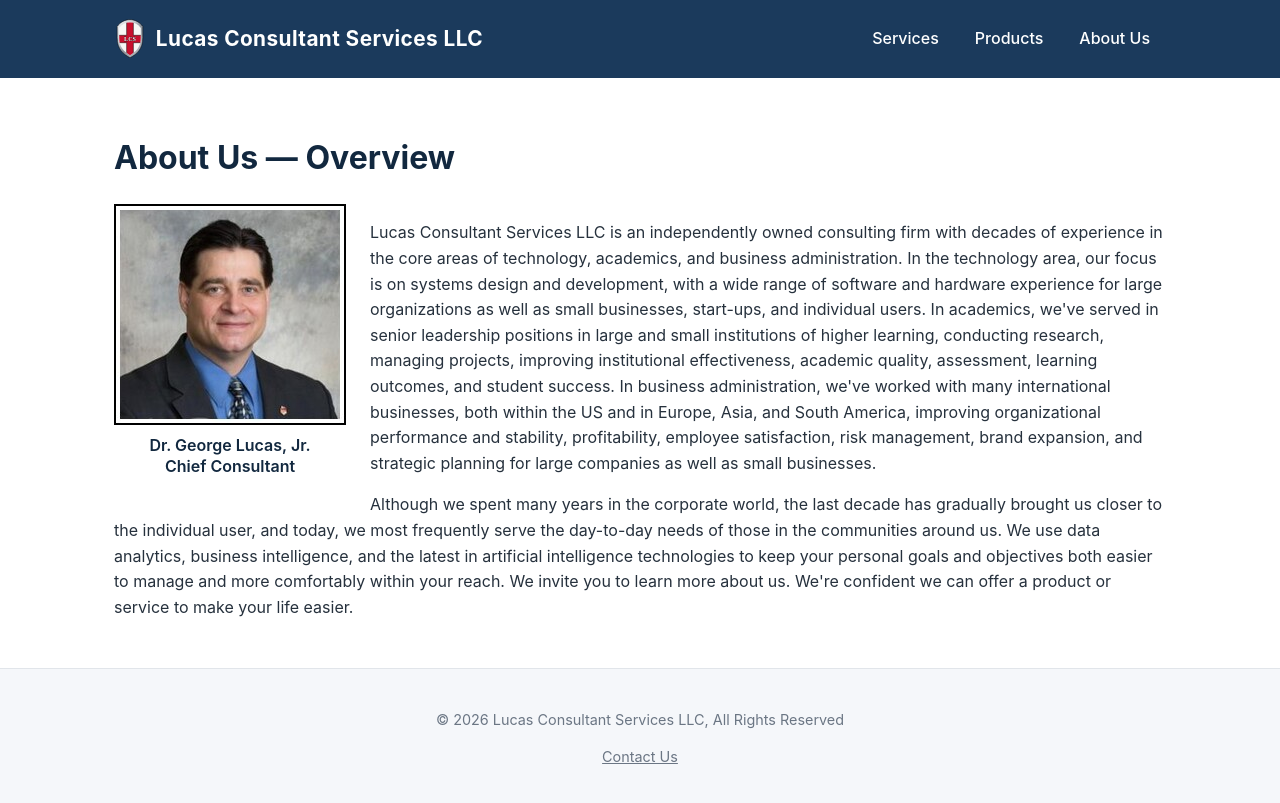
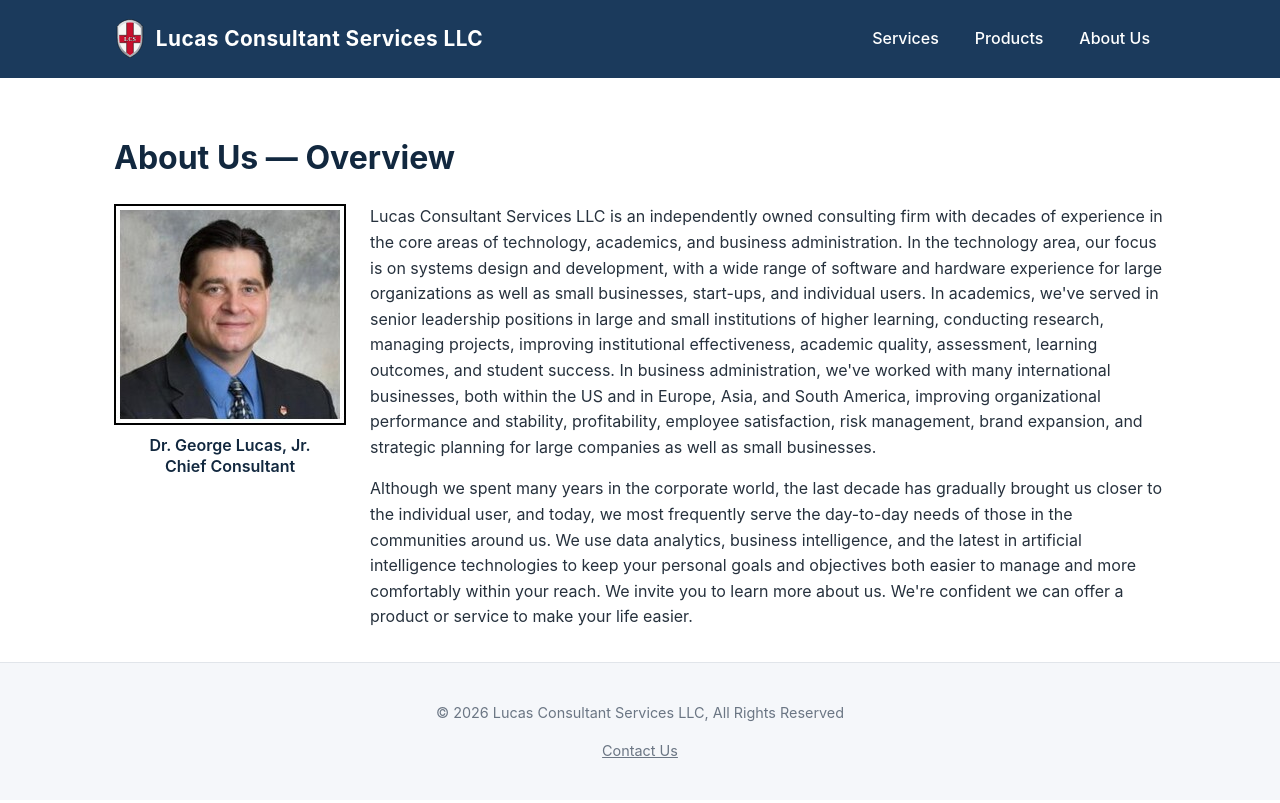
Before and after one commit to DrColorado/lucas-consulting-site, a Jekyll site: the page built from lucas-consulting-site/about/index.md, in a window 1280 px wide. Shown: the top 803 px of the page. Built offline with Jekyll 4.4.1, drawn with Linux system fonts in a browser that asks for light colours.

Commit message:
update with Claude AI support

```diff
--- a/lucas-consulting-site/about/index.md
+++ b/lucas-consulting-site/about/index.md
@@ -12,7 +12,9 @@ permalink: /about/
 <p>Dr. George Lucas, Jr.<br>Chief Consultant</p>
 </div>
 
+<div class="about-text">
 <p>Lucas Consultant Services LLC is an independently owned consulting firm with decades of experience in the core areas of technology, academics, and business administration. In the technology area, our focus is on systems design and development, with a wide range of software and hardware experience for large organizations as well as small businesses, start-ups, and individual users. In academics, we've served in senior leadership positions in large and small institutions of higher learning, conducting research, managing projects, improving institutional effectiveness, academic quality, assessment, learning outcomes, and student success. In business administration, we've worked with many international businesses, both within the US and in Europe, Asia, and South America, improving organizational performance and stability, profitability, employee satisfaction, risk management, brand expansion, and strategic planning for large companies as well as small businesses.</p>
 
 <p>Although we spent many years in the corporate world, the last decade has gradually brought us closer to the individual user, and today, we most frequently serve the day-to-day needs of those in the communities around us. We use data analytics, business intelligence, and the latest in artificial intelligence technologies to keep your personal goals and objectives both easier to manage and more comfortably within your reach. We invite you to learn more about us. We're confident we can offer a product or service to make your life easier.</p>
 </div>
+</div>
--- a/lucas-consulting-site/assets/css/style.css
+++ b/lucas-consulting-site/assets/css/style.css
@@ -208,10 +208,14 @@ h1, h2, h3 { color: var(--color-primary-dark); }
 }
 .btn:hover { background: var(--color-accent); color: #fff; text-decoration: none; }
 /* About page bio photo */
-.about-bio { overflow: auto; }
+.about-bio {
+  display: flex;
+  align-items: flex-start;
+  gap: 1.5rem;
+}
 .about-photo {
-  float: left;
-  margin: 0 1.5rem 1rem 0;
+  flex: 0 0 auto;
+  margin: 0;
   text-align: center;
 }
 .about-photo img {
@@ -222,6 +226,16 @@ h1, h2, h3 { color: var(--color-primary-dark); }
   font-weight: 600;
   color: var(--color-primary-dark);
   line-height: 1.3;
+}
+.about-text {
+  flex: 1 1 auto;
+  min-width: 0;
+}
+.about-text p {
+  margin: 0 0 1rem;
+}
+.about-text p:last-child {
+  margin-bottom: 0;
 }
 /* Mobile */
 @media (max-width: 780px) {
@@ -267,8 +281,10 @@ h1, h2, h3 { color: var(--color-primary-dark); }
   .nav-item.open .dropdown-menu { display: block; }
   .dropdown-menu li a { color: #fff; padding-left: 1.5rem; }
   .dropdown-menu li a:hover { background: rgba(255,255,255,0.08); color: var(--color-accent); }
+  .about-bio {
+    flex-direction: column;
+  }
   .about-photo {
-    float: none;
     margin: 0 0 1rem;
   }
 }
```
